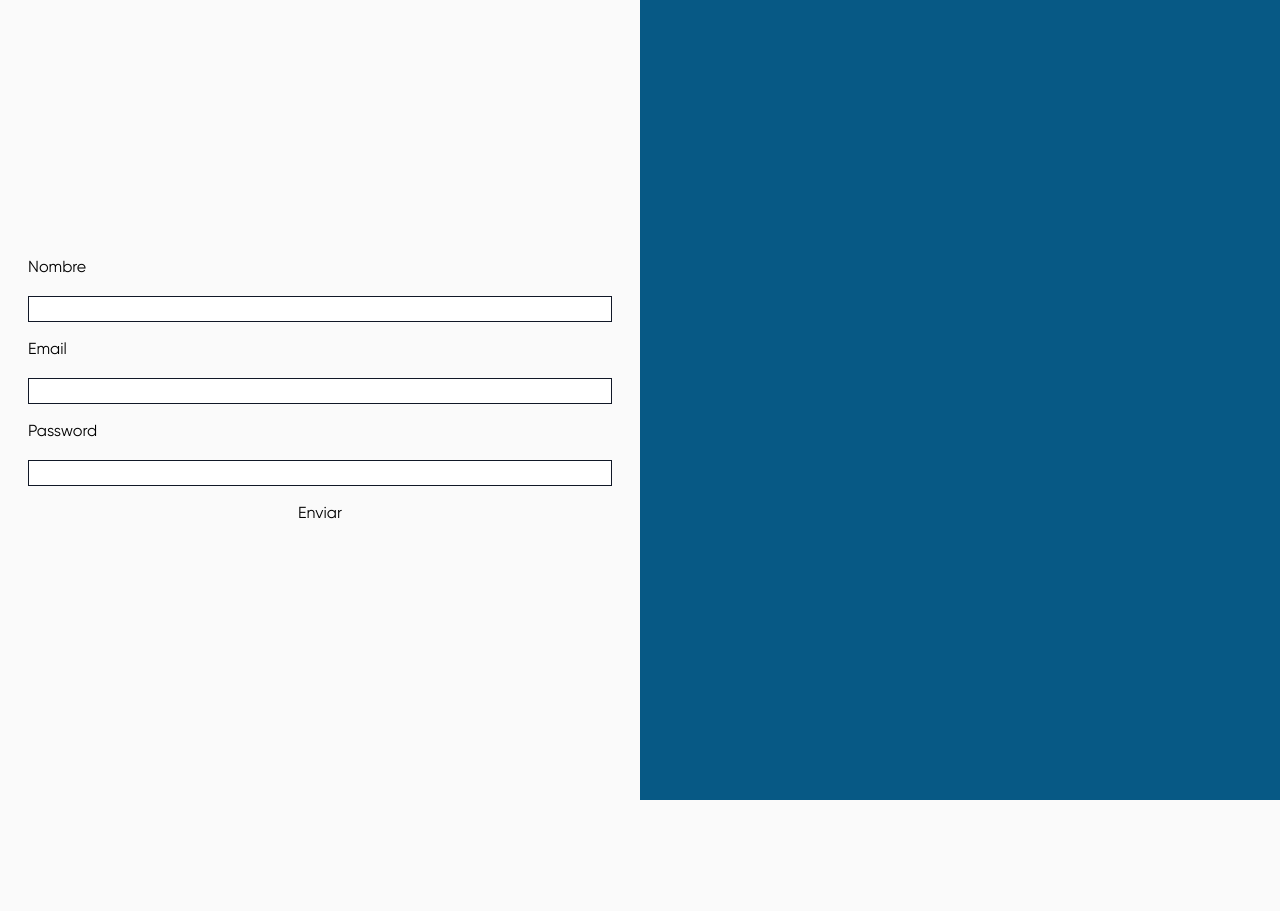
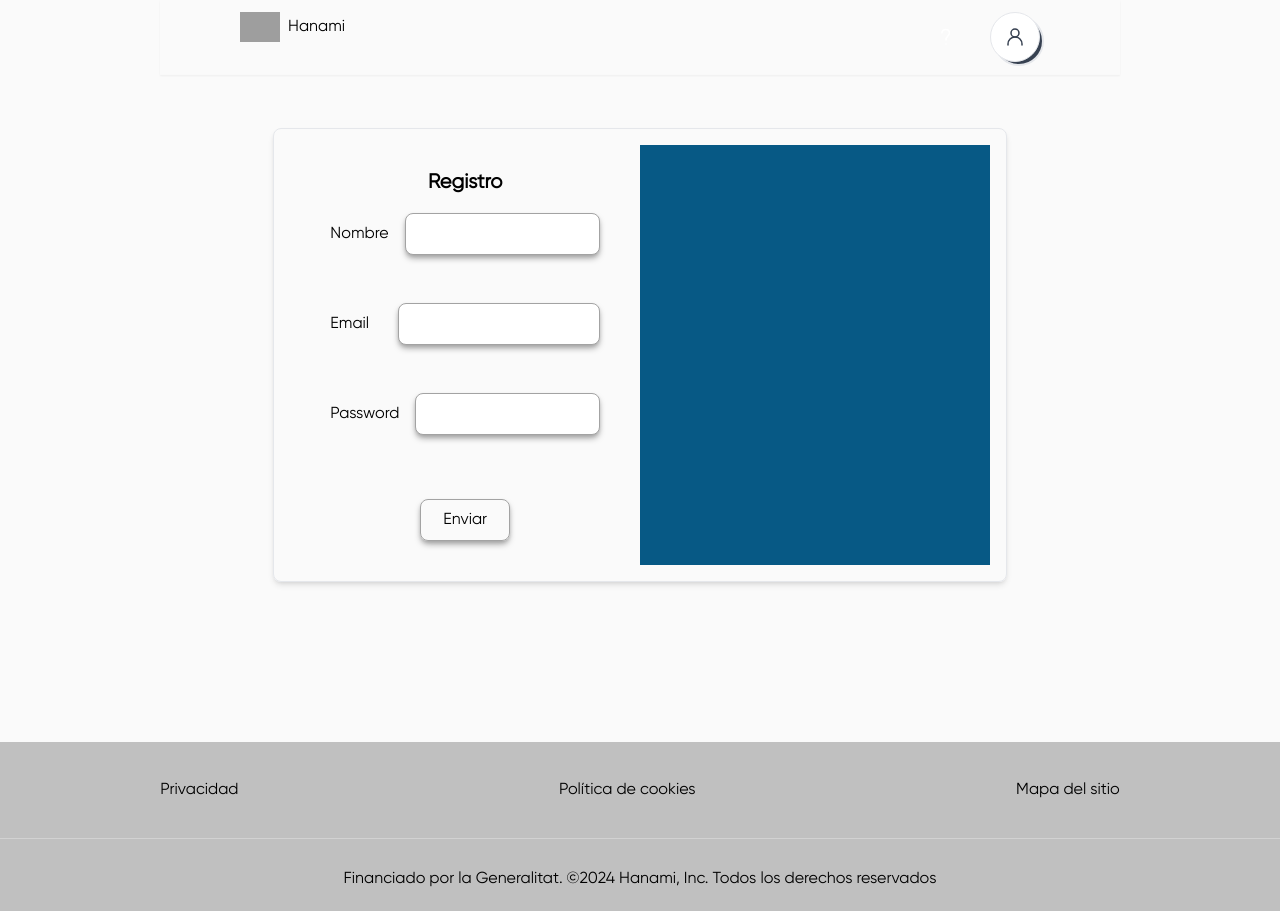
Before and after one commit to salah-NaN/front-hanami, a React (Vite) app: page /register in a window 1280 px wide. Before the commit the page ends 800 px from the top, so only its background shows below. Built offline with nearby package versions, Linux system fonts and the light colour scheme.

Commit message:
login,register,miperfil pre css

```diff
--- a/package.json
+++ b/package.json
@@ -17,10 +17,13 @@
     "@mui/x-date-pickers": "^7.2.0",
     "@nextui-org/calendar": "^2.0.3",
     "@react-three/fiber": "^8.16.1",
+    "bcryptjs": "^2.4.3",
     "date-fns": "^3.6.0",
     "dayjs": "^1.11.10",
     "framer-motion": "^11.0.24",
     "framer-motion-3d": "^11.0.28",
+    "js-cookie": "^3.0.5",
+    "jwt-decode": "^4.0.0",
     "leaflet": "^1.9.4",
     "react": "^18.2.0",
     "react-dom": "^18.2.0",
--- a/src/App.jsx
+++ b/src/App.jsx
@@ -21,19 +21,27 @@ export const App = () => {
         <Route
             path="/register"
             element={
+              <LayoutHanami>
                 <Register />
+
+              </LayoutHanami>
             }
           ></Route>
           <Route
             path="/login"
             element={
+              <LayoutHanami>
+
                 <Login />
+              </LayoutHanami>
             }
           ></Route>
           <Route
             path="/MiPerfil"
             element={
+              <LayoutHanami>
                 <MiPerfil />
+              </LayoutHanami>
             }
           ></Route>
           <Route
--- a/src/components/NavBar/AccountButton.jsx
+++ b/src/components/NavBar/AccountButton.jsx
@@ -1,6 +1,6 @@
-export const AccountButton = () => {
+export const AccountButton = ({toggleMenu}) => {
   return (
-    <div className="flex justify-between">
+    <div className="flex justify-between" onClick={() => toggleMenu()}>
       <div className="flex items-center gap-5">
         <div
           className="px-3 py-3 cursor-pointer hover:bg-slate-100 hover:px-3
--- a/src/components/NavBar/NavBar.jsx
+++ b/src/components/NavBar/NavBar.jsx
@@ -23,7 +23,7 @@ export const NavBar = () => {
           <nav className="w-10/12 max-auto flex justify-between sticky py-3 mx-auto">
             <Logo />
             <div className="hidden md:inline">
-              <AccountButton />
+              <AccountButton toggleMenu={toggleMenu} />
             </div>
             <div className="flex items-center md:hidden lg:hidden xl:hidden">
               <HanburgerButton toggleMenu={toggleMenu} />
--- a/src/pages/Login.jsx
+++ b/src/pages/Login.jsx
@@ -1,78 +1,101 @@
-import { useState } from "react"
+import {useState} from "react";
+import {useNavigate} from "react-router-dom";
+import {AnimatePresence, motion} from "framer-motion";
 
 // constantes
-const URL = 'http://localhost:3000/api'
+const URL = "http://localhost:3000/api";
 
 export const Login = () => {
-    const [inputs, setInputs] = useState({ email: '', password: '' })
-
+  const [inputs, setInputs] = useState({email: "", password: ""});
+  const navigate = useNavigate();
 
   // funciones
   const handleInputs = (event) => {
-        const { name, value } = event.target
+    const {name, value} = event.target;
     setInputs({
       ...inputs,
-            [name]: value
-        })
-    }
+      [name]: value,
+    });
+  };
 
   const handleSubmit = (event) => {
-        event.preventDefault()
+    event.preventDefault();
     // fetch para enviar datos
     const options = {
-            method: 'POST',
+      method: "POST",
       headers: {
-                'Content-Type': 'application/json'
+        "Content-Type": "application/json",
       },
       body: JSON.stringify(inputs),
-            credentials: 'include'
-        }
-        fetch(URL + '/clientes/login', options)
-            .then(res => res.json())
-            .then(res => {
-                console.log(res)
+      credentials: "include",
+    };
+    fetch(URL + "/clientes/login", options)
+      .then((res) => res.json())
+      .then((res) => {
+        console.log(res);
       })
-            .catch(err => {
-                console.log(err)
-            })
+      .catch((err) => {
+        console.log(err);
+      });
     // limpiar inputs
-        setInputs({ email: '', password: '' })
-    }
+    setInputs({email: "", password: ""});
+    navigate("/");
+  };
 
   return (
-        <div className=" w-11/12 mx-auto border border-gray-900 mt-40
-        lg:flex lg:h-dvh lg:w-full lg:m-0 lg:border-none">
-            <div className="flex flex-col px-7 py-4
-            lg:w-1/2 lg:mt-60" >
-                <form onSubmit={handleSubmit} className="flex flex-col w-full gap-4">
-                    <label
-                        className="">Email</label>
+    <AnimatePresence>
+      <motion.div
+        className="block"
+        key="mobile-search"
+        initial={{scale: 0}}
+        animate={{rotate: 0, scale: 1}}
+        transition={{
+          type: "spring",
+          stiffness: 260,
+          damping: 20,
+        }}
+      >
+        <div className="lg:flex lg:flex-row w-11/12 mx-auto border rounded-lg shadow-md shadow-neutral mt-32 p-4 ">
+
+          <div className="flex flex-col  p-2 mt-4  lg:w-1/2 ">
+              <h1 className="text-xl font-semibold text-center">Inicia sesion</h1>
+            <form
+              onSubmit={handleSubmit}
+              className="flex flex-col w-full mx-auto md:gap-8 md:px-8"
+            >
+              <div className="flex flex-col justify-between  md:flex-row gap-4 mt-4">
+                <label className="flex items-center">Email</label>
                 <input
-                        className="border border-gray-900"
+                  className="flex items-center shadow-md md:w-3/4  shadow-neutral-400 p-2 border border-neutral-400 rounded-lg focus:shadow-inner focus:shadow-neutral-500 focus:outline-none"
                   type="email"
                   name="email"
                   value={inputs.email}
                   onChange={handleInputs}
                 ></input>
-                    <label
-                        className="">Password</label>
+              </div>
+              <div className="flex flex-col justify-between  md:flex-row gap-4 mt-4">
+                <label className="flex items-center">Password</label>
                 <input
-                        className="border border-gray-900"
+                  className="flex items-center shadow-md md:w-3/4  shadow-neutral-400 p-2 border border-neutral-400 rounded-lg focus:shadow-inner focus:shadow-neutral-500 focus:outline-none"
                   type="password"
                   name="password"
                   value={inputs.password}
                   onChange={handleInputs}
                 ></input>
+              </div>
 
-                    <button
-                        className="">Enviar</button>
+              <button className="mt-8 mb-4 mx-auto w-full md:w-1/3 rounded-lg shadow-md border border-neutral-400 shadow-neutral-400 p-2 focus:shadow-inner focus:shadow-neutral-500 focus:outline-none">Enviar</button>
             </form>
           </div>
 
-            <div className="hidden
-            lg:block lg:w-1/2  lg:bg-sky-800" ></div>
+          <div
+        className="
+        lg:w-1/2  bg-sky-800"
+          ></div>
         </div>
-    )
-}
+      </motion.div>
+    </AnimatePresence>
+  );
+};
 
 export default Login;
--- a/src/pages/MiPerfil.jsx
+++ b/src/pages/MiPerfil.jsx
@@ -1,13 +1,126 @@
+import {useEffect, useState} from "react";
+import Cookies from "js-cookie";
+import bcrypt from "bcryptjs";
+import {jwtDecode} from "jwt-decode";
+import {AnimatePresence, motion} from "framer-motion";
 
+const URL = "http://localhost:3000/api/";
 
 export const MiPerfil = () => {
+  const [cliente, setCliente] = useState({});
 
+  const token = Cookies.get("token");
+  const decoded = jwtDecode(token);
 
-    return (
-        <div>
-                LUIS CALLATE YA
+  // funciones
+  const handleInputs = (event) => {
+    const {name, value} = event.target;
+    setCliente({
+      ...cliente,
+      [name]: value,
+    });
+  };
+
+  const handleSubmit = (event) => {
+    event.preventDefault();
+    // fetch para enviar datos
+    const options = {
+      method: "PUT",
+      headers: {
+        "Content-Type": "application/json",
+      },
+      body: JSON.stringify(cliente),
+    };
+    fetch(URL + `clientes/${decoded.cliente_id}`, options)
+      .then((res) => res.json())
+      .then((res) => {
+        console.log(res);
+      })
+      .catch((err) => {
+        console.log(err);
+      });
+  };
+
+  useEffect(() => {
+    const options = {
+      method: "GET",
+      headers: {
+        "Content-Type": "application/json",
+      },
+      credentials: "include",
+    };
+    fetch(URL + `clientes/${decoded.cliente_id}`, options)
+      .then((res) => res.json())
+      .then((res) => {
+        console.log("info cliente", res);
+        setCliente(res);
+      })
+      .catch((err) => {
+        console.log(err);
+      });
+  }, []);
+
+  return (
+      <div className="pt-20">
+        <AnimatePresence>
+                  <motion.div
+            className="block"
+            key="mobile-search"
+            initial={{ scale: 0 }}
+            animate={{ rotate: 0, scale: 1 }}
+            transition={{
+              type: "spring",
+              stiffness: 260,
+              damping: 20,
+            }}
+          >
+      <div className=" w-11/12 lg:w-9/12 mx-auto border rounded-lg shadow-md shadow-neutral mt-12 p-4 ">
+        <h1 className="text-xl font-semibold text-center">Mi Perfil</h1>
+        <div className="flex flex-col  p-2 mt-4">
+          <form
+            onSubmit={handleSubmit}
+            className="flex flex-col   w-full mx-auto md:gap-8 md:px-8"
+          >
+            <div className="flex flex-col justify-between  md:flex-row gap-4 mt-4">
+              <label className="flex items-center">Nombre</label>
+              <input
+                className="flex items-center shadow-md md:w-3/4  shadow-emerald-200 p-2 border border-emerald-300 rounded-lg focus:shadow-inner focus:shadow-emerald-300 focus:outline-none"
+                type="text"
+                name="nombre"
+                value={cliente.nombre}
+                onChange={handleInputs}
+              ></input>
+            </div>
+            <div className="flex flex-col justify-between md:flex-row gap-4 mt-4">
+              <label className="flex items-center">Email</label>
+              <input
+                className="shadow-md md:w-3/4 shadow-emerald-200 p-2 border border-emerald-300 rounded-lg focus:shadow-inner focus:shadow-emerald-300 focus:outline-none"
+                type="email"
+                name="email"
+                value={cliente.email}
+                onChange={handleInputs}
+              ></input>
+            </div>
+
+            <div className="flex flex-col justify-between md:flex-row gap-4 mt-4">
+              <label className="flex items-center">Password</label>
+              <input
+                className="shadow-md md:w-3/4 shadow-emerald-200 p-2 border border-emerald-300 rounded-lg focus:shadow-inner focus:shadow-emerald-300 focus:outline-none"
+                type="password"
+                name="password"
+                value={cliente.password}
+                onChange={handleInputs}
+              ></input>
+            </div>
+
+            <button className="mt-8 mb-4 mx-auto w-full md:w-1/3 rounded-lg shadow-lg border border-emerald-300 shadow-emerald-200 p-2 focus:shadow-inner focus:shadow-emerald-300 focus:outline-none">Enviar</button>
+          </form>
+      </div>
+    </div>
+        </motion.div>
+          </AnimatePresence>
         </div>
-    )
-}
+  );
+};
 
 export default MiPerfil;
--- a/src/pages/Register.jsx
+++ b/src/pages/Register.jsx
@@ -1,86 +1,114 @@
-import { useState } from "react"
+import {useState} from "react";
+import {useNavigate} from "react-router-dom";
+import {AnimatePresence, motion} from "framer-motion";
+
 
 // constantes
-const URL = 'http://localhost:3000/api'
+const URL = "http://localhost:3000/api";
 
 export const Register = () => {
-    const [inputs, setInputs] = useState({ nombre: '', email: '', password: '' })
-
+  const [inputs, setInputs] = useState({nombre: "", email: "", password: ""});
+  const navigate = useNavigate();
 
   // funciones
   const handleInputs = (event) => {
-        const { name, value } = event.target
+    const {name, value} = event.target;
     setInputs({
       ...inputs,
-            [name]: value
-        })
-    }
+      [name]: value,
+    });
+  };
 
   const handleSubmit = (event) => {
-        event.preventDefault()
+    event.preventDefault();
     // fetch para enviar datos
     const options = {
-            method: 'POST',
+      method: "POST",
       headers: {
-                'Content-Type': 'application/json'
+        "Content-Type": "application/json",
       },
       body: JSON.stringify(inputs),
-        }
-        fetch(URL + '/clientes/register', options)
-            .then(res => res.json())
-            .then(res => {
-                console.log(res)
+    };
+    fetch(URL + "/clientes/register", options)
+      .then((res) => res.json())
+      .then((res) => {
+        console.log(res);
       })
-            .catch(err => {
-                console.log(err)
-            })
+      .catch((err) => {
+        console.log(err);
+      });
     // limpiar inputs
-        setInputs({ nombre: '', email: '', password: '' })
-    }
+    setInputs({nombre: "", email: "", password: ""});
+    navigate("/login");
+  };
 
   return (
-        <div className=" w-11/12 mx-auto border border-gray-900 mt-40
-        lg:flex lg:h-dvh lg:w-full lg:m-0 lg:border-none">
-            <div className="flex flex-col px-7 py-4
-            lg:w-1/2 lg:mt-60" >
-                <form onSubmit={handleSubmit} className="flex flex-col w-full gap-4">
-                    <label
-                        className="">Nombre</label>
+    <AnimatePresence>
+    <motion.div
+      className="block"
+      key="mobile-search"
+      initial={{scale: 0}}
+      animate={{rotate: 0, scale: 1}}
+      transition={{
+        type: "spring",
+        stiffness: 260,
+        damping: 20,
+      }}
+    >
+       <div className="lg:flex lg:flex-row w-11/12 mx-auto border rounded-lg shadow-md shadow-neutral mt-32 p-4 ">
+
+      <div
+        className="flex flex-col  p-2 mt-4 lg:w-1/2 "
+      >
+          <h1 className="text-xl font-semibold text-center">Registro</h1>
+        <form onSubmit={handleSubmit} className="flex flex-col   w-full mx-auto md:gap-8 md:px-8">
+          <div className="flex flex-col justify-between  md:flex-row gap-4 mt-4">
+            <label className="flex items-center">Nombre</label>
             <input
-                        className="border border-gray-900"
+              className="flex items-center shadow-md md:w-3/4  shadow-neutral-400 p-2 border border-neutral-400 rounded-lg focus:shadow-inner focus:shadow-neutral-500 focus:outline-none"
               type="text"
               name="nombre"
               value={inputs.nombre}
               onChange={handleInputs}
             ></input>
-                    <label
-                        className="">Email</label>
+          </div>
+
+          <div className="flex flex-col justify-between md:flex-row gap-4 mt-4">
+            <label className="flex items-center">Email</label>
             <input
-                        className="border border-gray-900"
+              className="flex items-center shadow-md md:w-3/4  shadow-neutral-400 p-2 border border-neutral-400 rounded-lg focus:shadow-inner focus:shadow-neutral-500 focus:outline-none"
               type="email"
               name="email"
               value={inputs.email}
               onChange={handleInputs}
             ></input>
-                    <label
-                        className="">Password</label>
+          </div>
+
+          <div className="flex flex-col justify-between md:flex-row gap-4 mt-4">
+            <label className="flex items-center">Password</label>
             <input
-                        className="border border-gray-900"
+              className="flex items-center shadow-md md:w-3/4  shadow-neutral-400 p-2 border border-neutral-400 rounded-lg focus:shadow-inner focus:shadow-neutral-500 focus:outline-none"
               type="password"
               name="password"
               value={inputs.password}
               onChange={handleInputs}
             ></input>
+          </div>
 
-                    <button
-                        className="">Enviar</button>
+          <button className="mt-8 mb-4 mx-auto w-full md:w-1/3 rounded-lg shadow-md border border-neutral-400 shadow-neutral-400 p-2 focus:shadow-inner focus:shadow-neutral-500 focus:outline-none">
+            Enviar
+          </button>
         </form>
       </div>
 
-            <div className="hidden
-            lg:block lg:w-1/2  lg:bg-sky-800" ></div>
+      <div
+        className="
+            lg:w-1/2  bg-sky-800"
+      ></div>
     </div>
-    )
+    </motion.div>
+    </AnimatePresence>
+  );
 };
 
 export default Register;
```
Also changed, not shown: src/components/NavBar/NavLinks.jsx (+4 -4 lines), 1 other file (tests, documents, lock files or other folders). Lines whose indentation alone changed are shown as unchanged.
